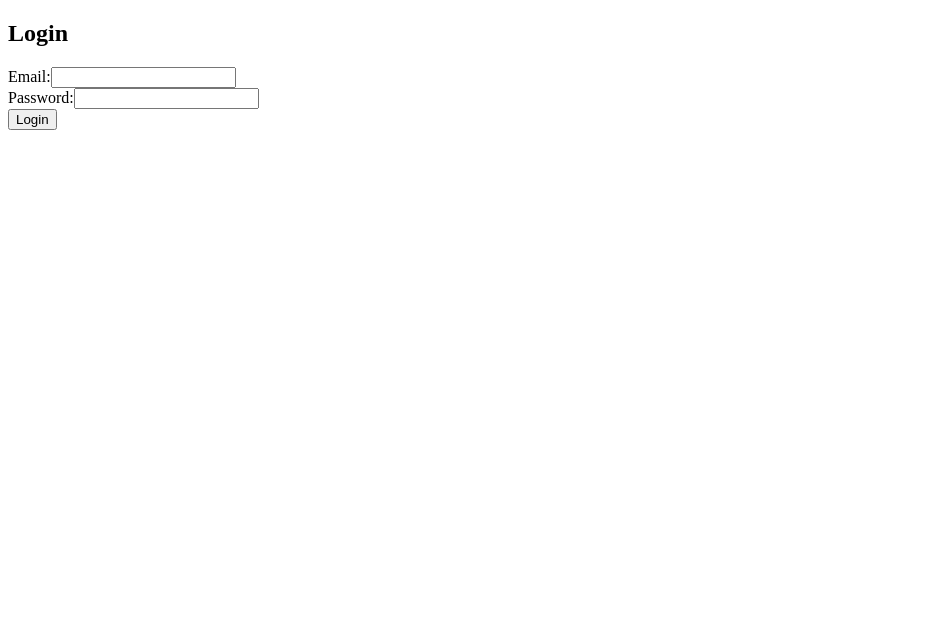
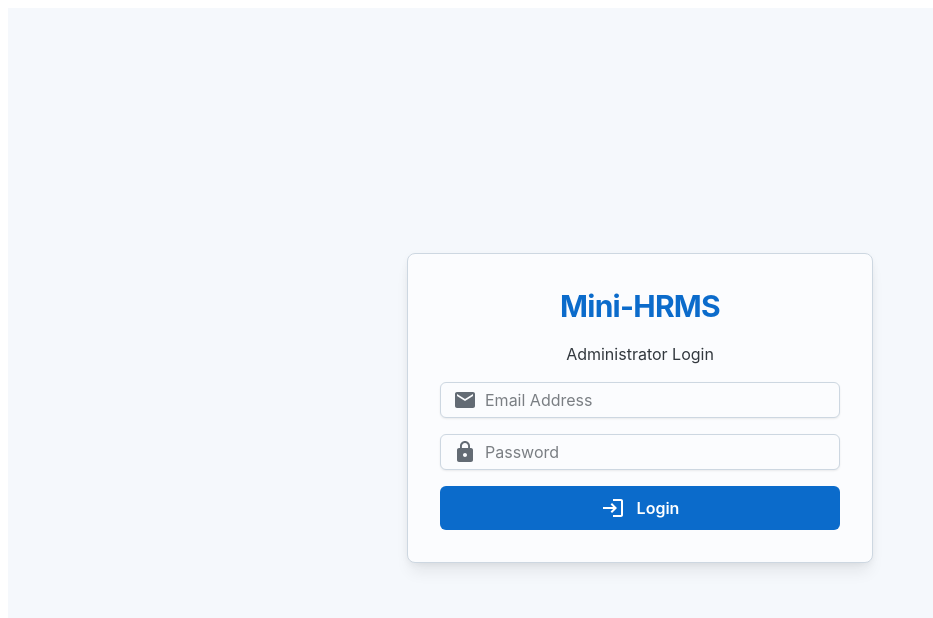
Before and after one commit to IrrationalCucumber/Mini-HRMS-System, a React (Create React App) app in the folder frontend/: page / in a window 1280 px wide. Shown: the top 618 px of the page, without its empty margins (0-933 px from the left). Built offline with nearby package versions, Linux system fonts and the light colour scheme; no server answers.

Commit message:
Update UI for login

```diff
--- a/frontend/src/PAGES/Login.jsx
+++ b/frontend/src/PAGES/Login.jsx
@@ -1,63 +1,102 @@
-/* TODO
-  Error handling for login
-*/
-
+import axios from "axios";
 import React, { useState } from "react";
-// import axios from 'axios';
 import { useNavigate } from "react-router-dom";
 
+import { Button, Card, Typography, Input, Stack } from "@mui/joy";
+
+import { Email, Lock, Login as LoginIcon } from "@mui/icons-material";
+
 const Login = () => {
-  //login cred variable for admin
   const [loginCred, setLoginCred] = useState({
     email: "",
     password: "",
   });
 
-  const apiUrl = process.env.REACT_APP_API_URL; //|| 'http://localhost:8800/admin/login';
+  const apiUrl = process.env.REACT_APP_API_URL;
   const navigate = useNavigate();
 
   const handleLogin = async (e) => {
     e.preventDefault();
+
     try {
-      if (loginCred.email !== "" && loginCred.password !== "") {
-        //const res = await axios.post(`${apiUrl}/admin/login`, loginCred);
-        //console.log(res.data);
+      if (loginCred.email && loginCred.password) {
+        const response = await axios.post(`${apiUrl}/login`, loginCred);
+        if (response.status === 200 && response.data) {
           navigate("/dashboard");
         } else {
-        return alert("Invalid Email/Password");
+          alert("Invalid Email or Password");
+        }
+      } else {
+        alert("Please enter both email and password.");
       }
     } catch (error) {
       console.error("Login failed:", error);
+      alert("Login Failed");
     }
   };
+
   return (
-    <div>
-      <h2>Login</h2>
+    <div
+      style={{
+        minHeight: "100vh",
+        display: "flex",
+        justifyContent: "center",
+        alignItems: "center",
+        backgroundColor: "#f5f8fc",
+      }}
+    >
+      <Card
+        variant="outlined"
+        sx={{
+          width: 400,
+          p: 4,
+          boxShadow: "lg",
+        }}
+      >
+        <Stack spacing={2}>
+          <Typography level="h2" textAlign="center" color="primary">
+            Mini-HRMS
+          </Typography>
+
+          <Typography level="body-md" textAlign="center">
+            Administrator Login
+          </Typography>
+
           <form onSubmit={handleLogin}>
-        <div>
-          <label>Email:</label>
-          <input
+            <Stack spacing={2}>
+              <Input
+                startDecorator={<Email />}
+                placeholder="Email Address"
                 type="email"
-            id="email"
                 value={loginCred.email}
                 onChange={(e) =>
-              setLoginCred({ ...loginCred, email: e.target.value })
+                  setLoginCred({
+                    ...loginCred,
+                    email: e.target.value,
+                  })
                 }
               />
-        </div>
-        <div>
-          <label>Password:</label>
-          <input
+
+              <Input
+                startDecorator={<Lock />}
+                placeholder="Password"
                 type="password"
-            id="password"
                 value={loginCred.password}
                 onChange={(e) =>
-              setLoginCred({ ...loginCred, password: e.target.value })
+                  setLoginCred({
+                    ...loginCred,
+                    password: e.target.value,
+                  })
                 }
               />
-        </div>
-        <button type="submit">Login</button>
+
+              <Button type="submit" size="lg" startDecorator={<LoginIcon />}>
+                Login
+              </Button>
+            </Stack>
           </form>
+        </Stack>
+      </Card>
     </div>
   );
 };
```
Lines whose indentation alone changed are shown as unchanged.
